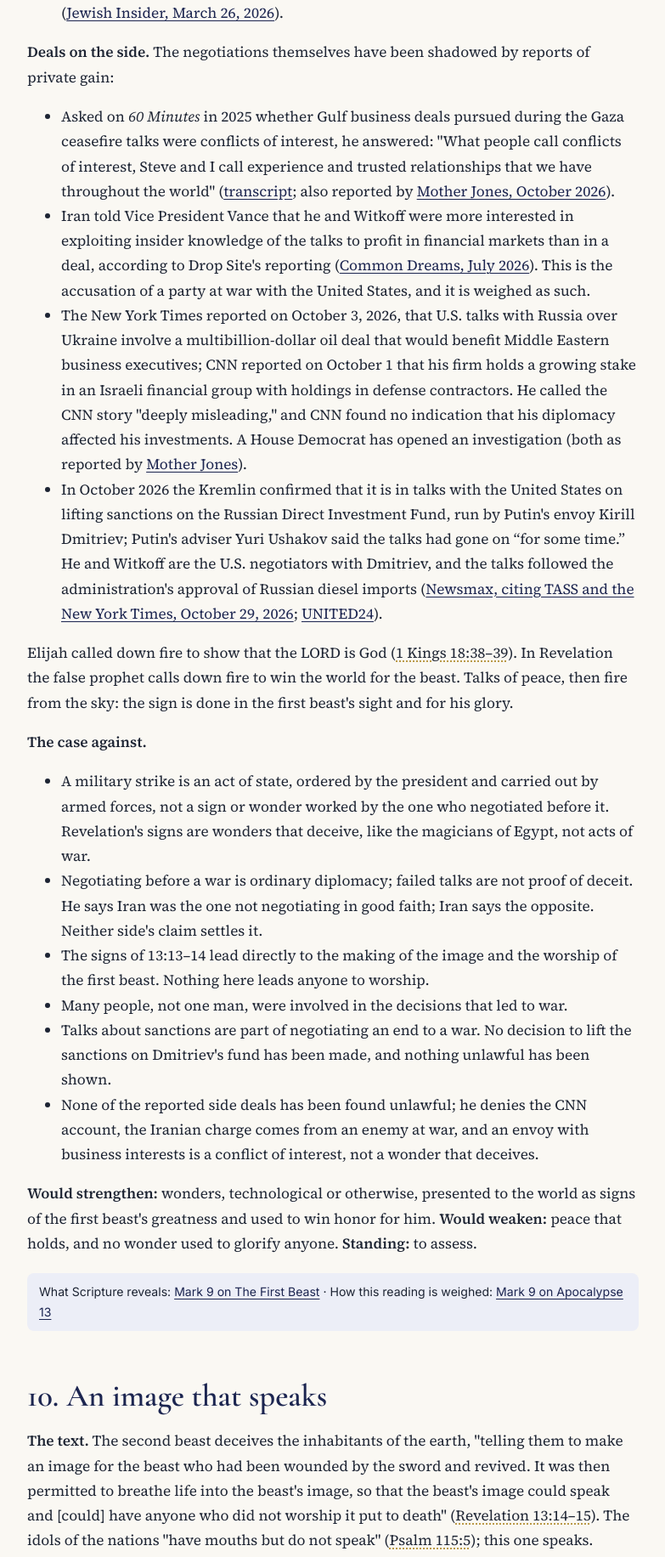
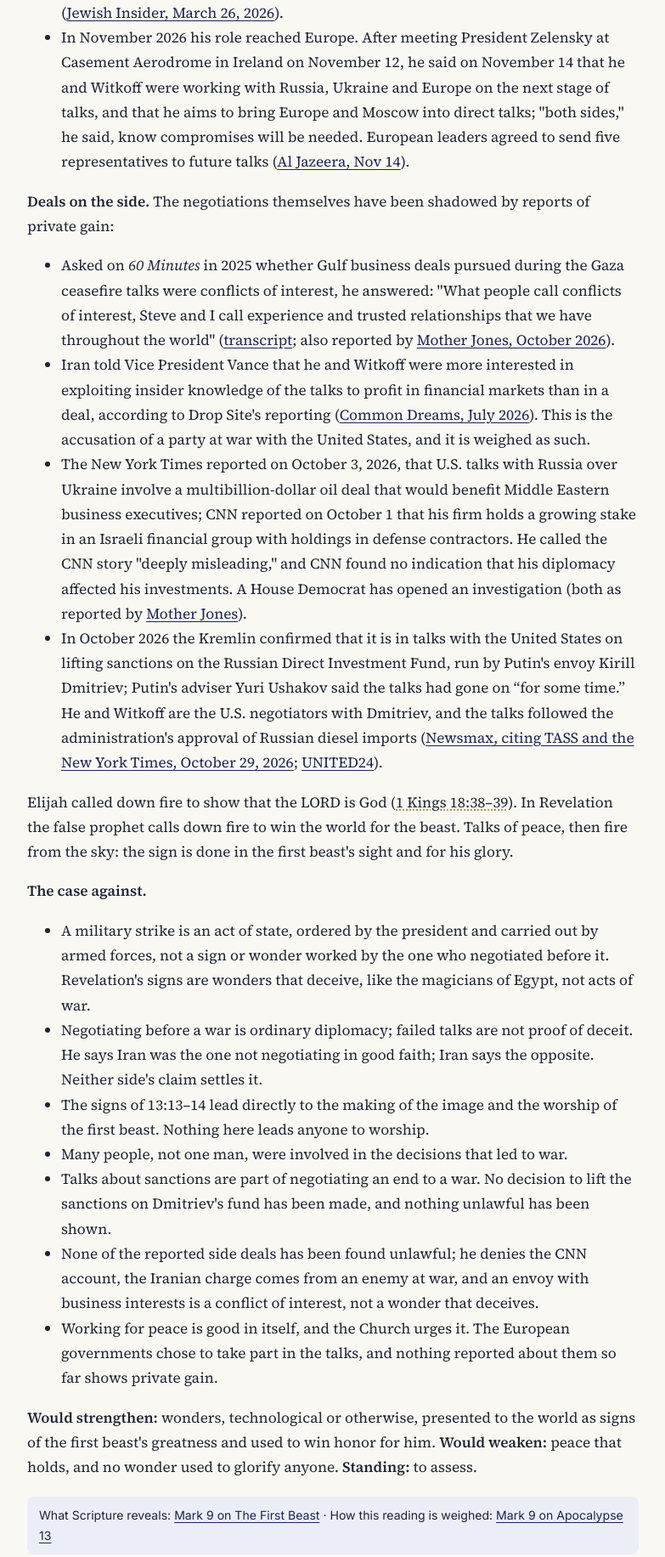
Before and after one commit to johndireen3-blip/apocalypse12, a plain HTML site: page the-second-beast.html in a window 1280 px wide. Shown: the part 5983-7815 px from the top of the page at 85% size, without its empty margins (248-1031 px from the left). Drawn offline with nearby package versions, Linux system fonts and the light colour scheme.

Commit message:
Second Beast card 9: Europe-Russia talks
Co-Authored-By: Claude Opus 5.5 <noreply@anthropic.com>
Claude-Session: https://claude.ai/code/session_01RUV5AvzH41ugHwbyErk5Hc

```diff
--- a/the-second-beast.html
+++ b/the-second-beast.html
@@ -99,6 +99,7 @@
 <li>In February 2026 he and the envoy Steve Witkoff led the negotiations with Iran; he held indirect talks with Iran's representatives in Geneva two days before the war began (<a href="https://www.bloomberg.com/news/articles/2026-02-23/witkoff-kushner-plan-for-us-iran-talks-in-geneva-on-thursday" target="_blank" rel="noopener">Bloomberg</a>; <a href="https://jewishinsider.com/2026/03/jared-kushner-iran-negotiations-not-serious-war/" target="_blank" rel="noopener">Jewish Insider</a>).</li>
 <li>On February 28, 2026, the United States and Israel struck Iran from the air, killing its Supreme Leader, and the world watched (card 2 on <a href="/the-first-beast#card-2" target="_blank" rel="noopener">The First Beast</a>).</li>
 <li>A month later he said Iran had not been serious about a deal, and that it was trying to "play different games to just get beyond President Trump"; he said the president had asked him to "stay on" in a "volunteer capacity" to work on the negotiations (<a href="https://jewishinsider.com/2026/03/jared-kushner-iran-negotiations-not-serious-war/" target="_blank" rel="noopener">Jewish Insider, March 26, 2026</a>).</li>
+<li>In November 2026 his role reached Europe. After meeting President Zelensky at Casement Aerodrome in Ireland on November 12, he said on November 14 that he and Witkoff were working with Russia, Ukraine and Europe on the next stage of talks, and that he aims to bring Europe and Moscow into direct talks; "both sides," he said, know compromises will be needed. European leaders agreed to send five representatives to future talks (<a href="https://www.aljazeera.com/news/2026/11/14/us-envoy-kushner-says-he-aims-to-broker-europe-russia-talks-on-ukraine" target="_blank" rel="noopener">Al Jazeera, Nov 14</a>).</li>
 </ul>
 <p><strong>Deals on the side.</strong> The negotiations themselves have been shadowed by reports of private gain:</p>
 <ul>
@@ -117,6 +118,7 @@
 <li>Many people, not one man, were involved in the decisions that led to war.</li>
 <li>Talks about sanctions are part of negotiating an end to a war. No decision to lift the sanctions on Dmitriev's fund has been made, and nothing unlawful has been shown.</li>
 <li>None of the reported side deals has been found unlawful; he denies the CNN account, the Iranian charge comes from an enemy at war, and an envoy with business interests is a conflict of interest, not a wonder that deceives.</li>
+<li>Working for peace is good in itself, and the Church urges it. The European governments chose to take part in the talks, and nothing reported about them so far shows private gain.</li>
 </ul>
 <p><strong>Would strengthen:</strong> wonders, technological or otherwise, presented to the world as signs of the first beast's greatness and used to win honor for him. <strong>Would weaken:</strong> peace that holds, and no wonder used to glorify anyone. <strong>Standing:</strong> to assess.</p>
 <p class="also">What Scripture reveals: <a href="https://thefirstbeast.com/deception-by-signs" target="_blank" rel="noopener">Mark 9 on The First Beast</a> · How this reading is weighed: <a href="https://apocalypse13.org/deception-by-signs" target="_blank" rel="noopener">Mark 9 on Apocalypse 13</a></p>
```
